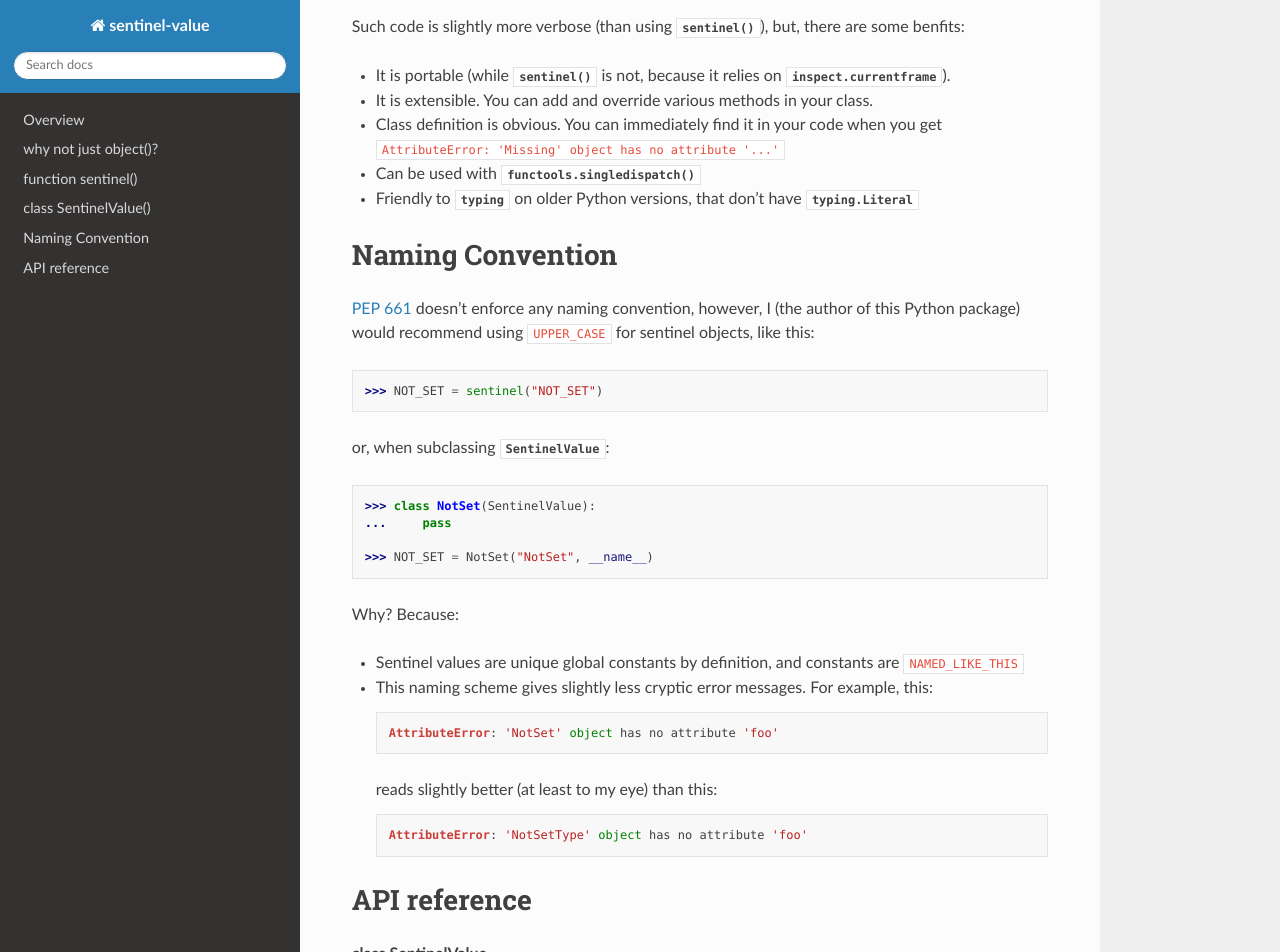
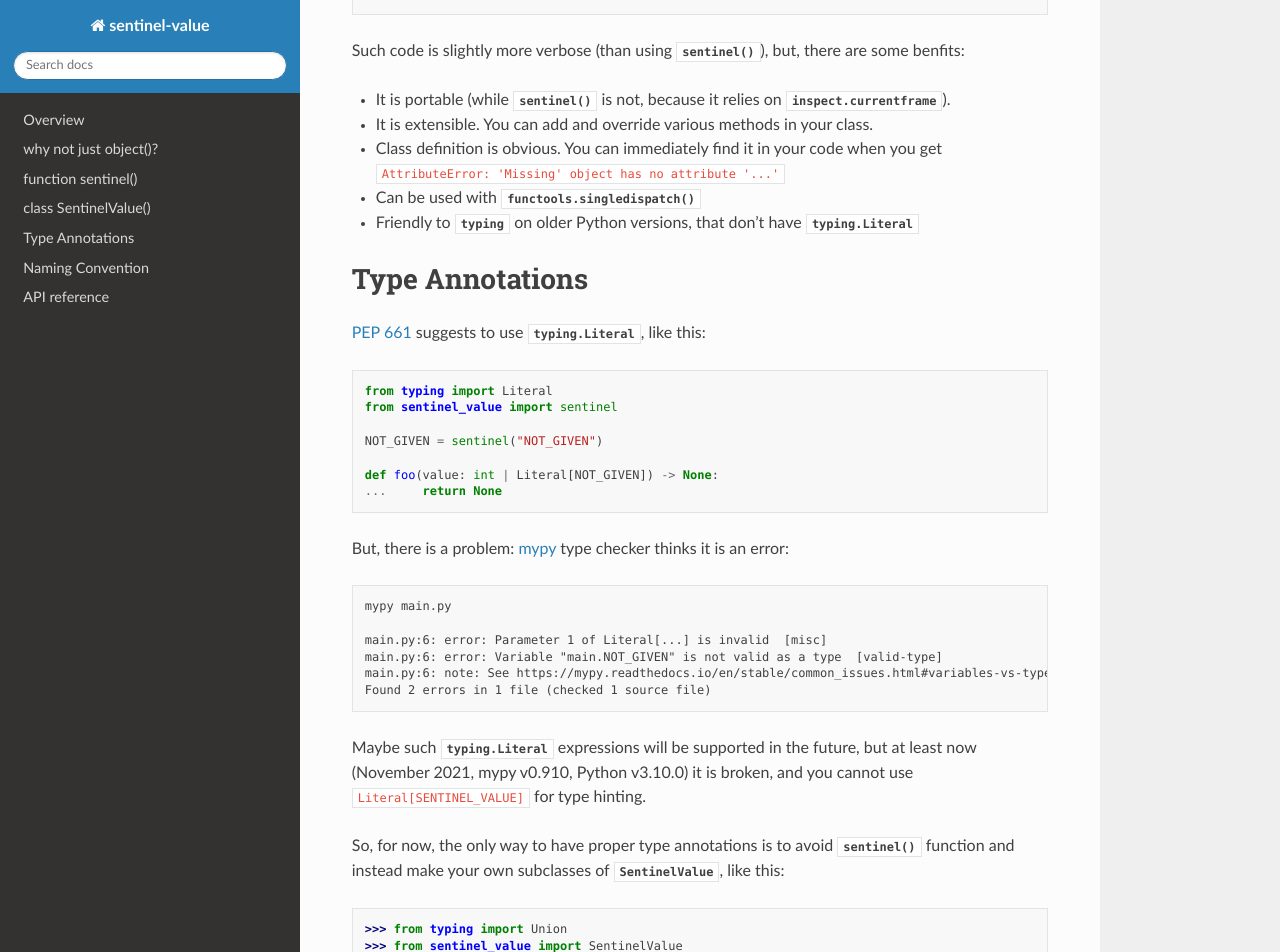
Before and after one commit to vdmit11/sentinel-value, a Sphinx documentation site: the page built from docs/index.rst, in a window 1280 px wide and 1400 px high, scrolled down 1806 px. Shown: the top 952 px of the window. Built offline with Sphinx 7.4.7 and the Read the Docs theme 2.0.0, drawn with Linux system fonts in a browser that asks for light colours; some of the changed text lies outside the part shown.

Commit message:
doc: add "Type Annotations" section

```diff
--- a/docs/index.rst
+++ b/docs/index.rst
@@ -87,6 +87,51 @@ Such code is slightly more verbose (than using :func:`sentinel`), but, there are
 - Friendly to :mod:`typing` on older Python versions, that don't have :data:`typing.Literal`
 
 
+Type Annotations
+================
+
+`PEP 661`_ suggests to use :data:`typing.Literal`, like this::
+
+  from typing import Literal
+  from sentinel_value import sentinel
+
+  NOT_GIVEN = sentinel("NOT_GIVEN")
+
+  def foo(value: int | Literal[NOT_GIVEN]) -> None:
+  ...     return None
+
+
+But, there is a problem: `mypy <http://www.mypy-lang.org/>`_ type checker thinks it is an error:
+
+.. code-block:: no-highlight
+
+  mypy main.py
+
+  main.py:6: error: Parameter 1 of Literal[...] is invalid  [misc]
+  main.py:6: error: Variable "main.NOT_GIVEN" is not valid as a type  [valid-type]
+  main.py:6: note: See https://mypy.readthedocs.io/en/stable/common_issues.html#variables-vs-type-aliases
+  Found 2 errors in 1 file (checked 1 source file)
+
+Maybe such :data:`typing.Literal` expressions will be supported in the future,
+but at least now (November 2021, mypy v0.910, Python v3.10.0) it is broken,
+and you cannot use ``Literal[SENTINEL_VALUE]`` for type hinting.
+
+So, for now, the only way to have proper type annotations is to avoid :func:`sentinel` function
+and instead make your own subclasses of :class:`SentinelValue`, like this::
+
+  >>> from typing import Union
+  >>> from sentinel_value import SentinelValue
+
+  >>> class NotGiven(SentinelValue):
+  ...     pass
+
+  >>> NOT_GIVEN = NotGiven("NOT_GIVEN", __name__)
+
+  >>> def foo(value: Union[int, NotGiven]) -> None:
+  ...     return None
+
+This way it works like a charm, and it doesn't even require :data:`typing.Literal`.
+
 Naming Convention
 =================
 
```
